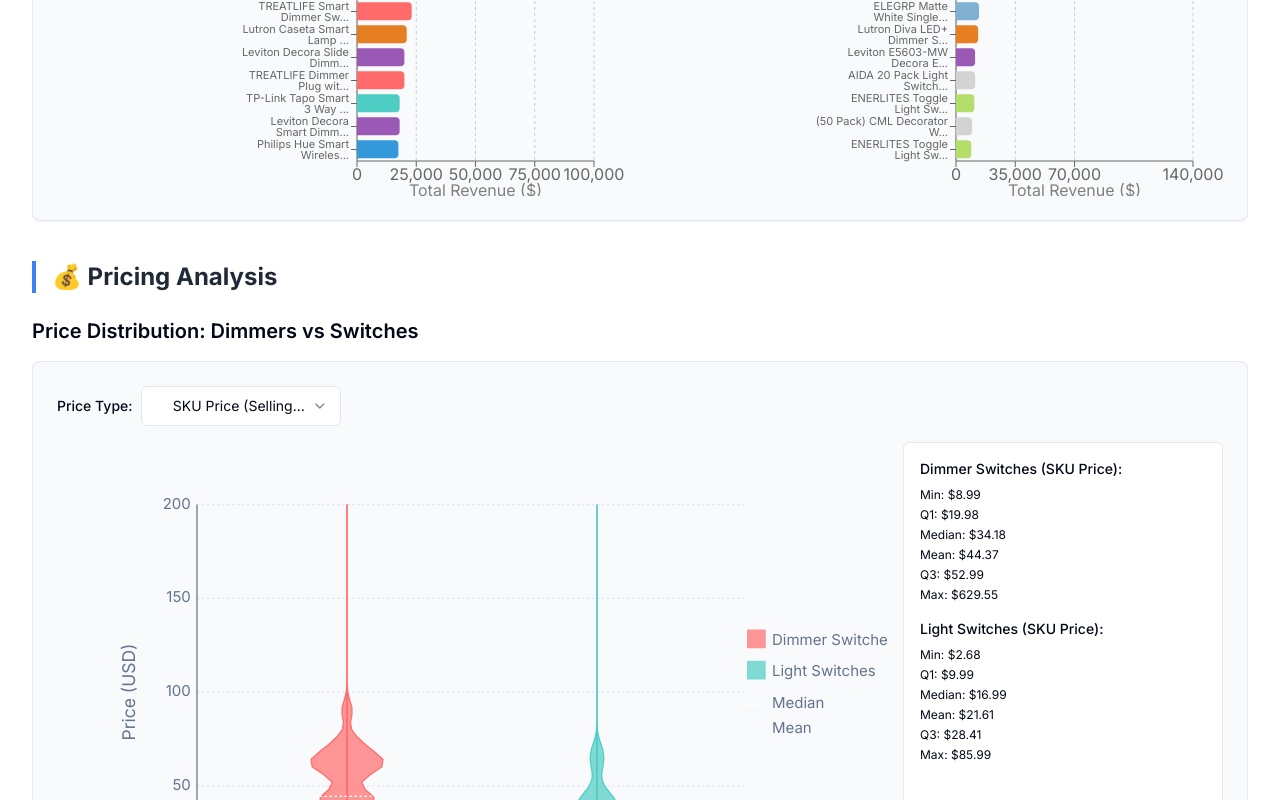
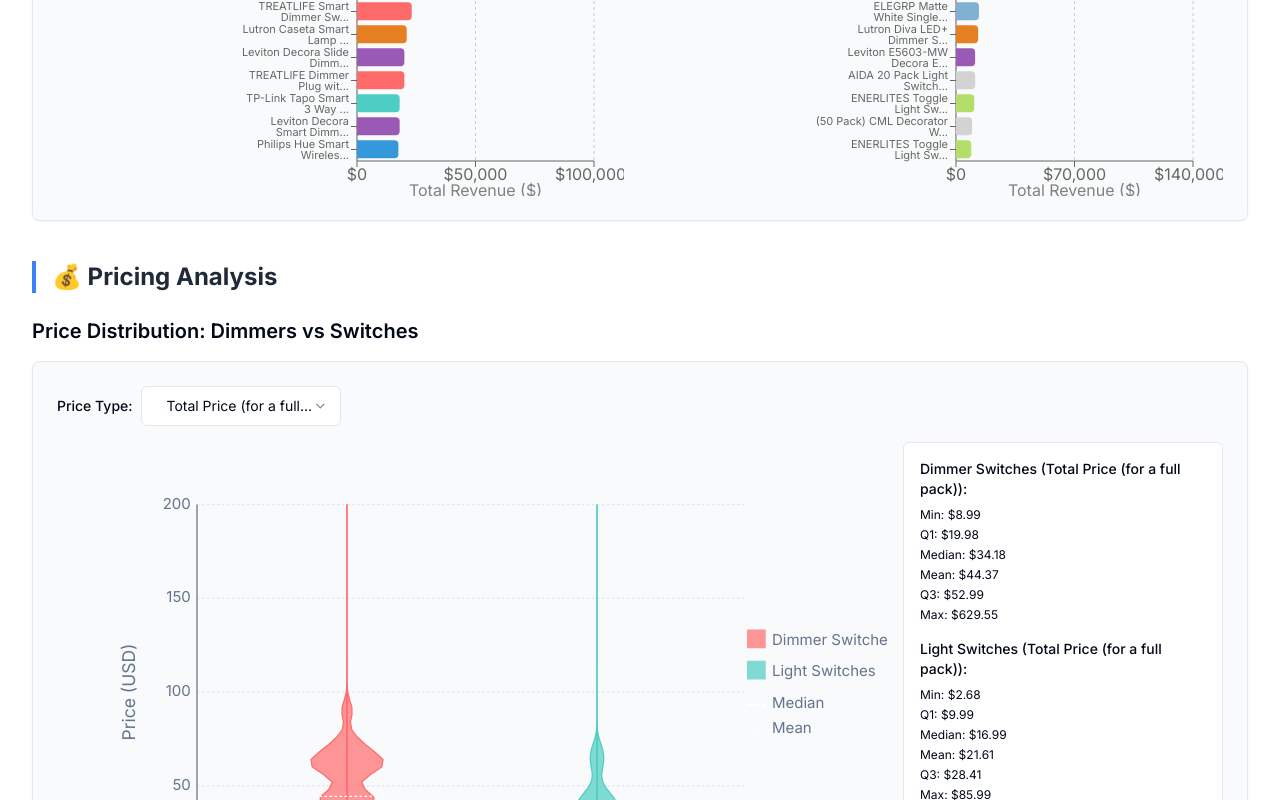
Before and after one commit to noir-madlax/leviton-switch, a Next.js app in the folder frontend/: page / in a window 1280 px wide. Shown: the part 2861-3661 px from the top of the page. Built offline with nearby package versions, Linux system fonts and the light colour scheme.

Commit message:
Rename price; add $ to revenue, price

```diff
--- a/frontend/components/charts/bar-chart.tsx
+++ b/frontend/components/charts/bar-chart.tsx
@@ -57,9 +57,9 @@ export function BarChart({
             angle: -90,
             position: "insideLeft",
           }}
-          tickFormatter={(value) => value.toLocaleString()}
+          tickFormatter={(value) => `$${value.toLocaleString()}`}
         />
-        <Tooltip formatter={(value) => Number(value).toLocaleString()} />
+        <Tooltip formatter={(value) => `$${Number(value).toLocaleString()}`} />
         <Legend />
         {categories.map((category, index) => (
           <Bar key={category} dataKey={category} fill={colors[index % colors.length]} name={category} />
--- a/frontend/components/charts/brand-violin-chart.tsx
+++ b/frontend/components/charts/brand-violin-chart.tsx
@@ -132,7 +132,7 @@ export function BrandViolinChart({ brands, priceType, category }: BrandViolinCha
         {/* X-axis labels */}
         {[0, 25, 50, 75, 100, 125, 150].map((x) => (
           <text key={x} x={100 + (x / maxPrice) * 400} y="370" textAnchor="middle" fontSize="12" fill="#64748b">
-            {x}
+            ${x}
           </text>
         ))}
 
--- a/frontend/components/charts/grouped-bar-chart.tsx
+++ b/frontend/components/charts/grouped-bar-chart.tsx
@@ -45,9 +45,9 @@ export function GroupedBarChart({
             angle: -90,
             position: "insideLeft",
           }}
-          tickFormatter={(value) => value.toLocaleString()}
+          tickFormatter={(value) => `$${value.toLocaleString()}`}
         />
-        <Tooltip formatter={(value) => Number(value).toLocaleString()} />
+        <Tooltip formatter={(value) => `$${Number(value).toLocaleString()}`} />
         <Legend />
         {categories.map((category, index) => (
           <Bar key={category} dataKey={category} fill={colors[index % colors.length]} name={category} />
--- a/frontend/components/charts/horizontal-bar-chart.tsx
+++ b/frontend/components/charts/horizontal-bar-chart.tsx
@@ -30,7 +30,7 @@ export function HorizontalBarChart({ data, colors, valueLabel }: HorizontalBarCh
         <CartesianGrid strokeDasharray="3 3" horizontal={false} />
         <XAxis
           type="number"
-          tickFormatter={(value) => value.toLocaleString()}
+          tickFormatter={(value) => `$${value.toLocaleString()}`}
           label={{
             value: valueLabel,
             position: "insideBottom",
--- a/frontend/components/charts/pie-chart.tsx
+++ b/frontend/components/charts/pie-chart.tsx
@@ -50,7 +50,7 @@ export function PieChart({ data, title, colors = ["#FF6B6B", "#4ECDC4"], annotat
             <Cell key={`cell-${index}`} fill={colors[index % colors.length]} />
           ))}
         </Pie>
-        <Tooltip formatter={(value) => Number(value).toLocaleString()} />
+        <Tooltip formatter={(value) => `$${Number(value).toLocaleString()}`} />
         <Legend />
       </ReChartsPie>
     </ResponsiveContainer>
--- a/frontend/components/charts/scatter-chart.tsx
+++ b/frontend/components/charts/scatter-chart.tsx
@@ -113,7 +113,7 @@ export function ScatterChart({ dimmerData, switchData, xAxisLabel, yAxisLabel, p
                   angle: -90,
                   position: "insideLeft",
                 }}
-                tickFormatter={(value) => value.toLocaleString()}
+                tickFormatter={(value) => `$${value.toLocaleString()}`}
               />
               <ZAxis range={[60, 400]} />
               <Tooltip
@@ -182,7 +182,7 @@ export function ScatterChart({ dimmerData, switchData, xAxisLabel, yAxisLabel, p
                   angle: -90,
                   position: "insideLeft",
                 }}
-                tickFormatter={(value) => value.toLocaleString()}
+                tickFormatter={(value) => `$${value.toLocaleString()}`}
               />
               <ZAxis range={[60, 400]} />
               <Tooltip
--- a/frontend/components/charts/violin-chart.tsx
+++ b/frontend/components/charts/violin-chart.tsx
@@ -251,7 +251,7 @@ export function ViolinChart({
       <div className="w-80 ml-4 bg-white border border-gray-200 rounded-md p-4">
         <div className="mb-4">
           <h4 className="font-medium text-sm mb-2">
-            Dimmer Switches ({priceType === "sku" ? "SKU Price" : "Unit Price"}):
+            Dimmer Switches ({priceType === "sku" ? "Total Price (for a full pack)" : "Price per unit"}):
           </h4>
           <div className="text-xs space-y-1">
             <div>Min: ${dimmerStats.min.toFixed(2)}</div>
@@ -264,7 +264,7 @@ export function ViolinChart({
         </div>
         <div>
           <h4 className="font-medium text-sm mb-2">
-            Light Switches ({priceType === "sku" ? "SKU Price" : "Unit Price"}):
+            Light Switches ({priceType === "sku" ? "Total Price (for a full pack)" : "Price per unit"}):
           </h4>
           <div className="text-xs space-y-1">
             <div>Min: ${switchStats.min.toFixed(2)}</div>
--- a/frontend/components/price-type-selector.tsx
+++ b/frontend/components/price-type-selector.tsx
@@ -24,12 +24,12 @@ export function PriceTypeSelector({ onChange, defaultValue = "sku" }: PriceTypeS
       <Select value={value} onValueChange={handleValueChange}>
         <SelectTrigger className="w-[200px]">
           <SelectValue placeholder="Select price type">
-            {value === "sku" ? "SKU Price (Selling Price)" : "Unit Price (List Price)"}
+            {value === "sku" ? "Total Price (for a full pack)" : "Price per unit"}
           </SelectValue>
         </SelectTrigger>
         <SelectContent>
-          <SelectItem value="sku">SKU Price (Selling Price)</SelectItem>
-          <SelectItem value="unit">Unit Price (List Price)</SelectItem>
+          <SelectItem value="sku">Total Price (for a full pack)</SelectItem>
+          <SelectItem value="unit">Price per unit</SelectItem>
         </SelectContent>
       </Select>
     </div>
```
Also changed, not shown: 1 other file (tests, documents, lock files or other folders).
